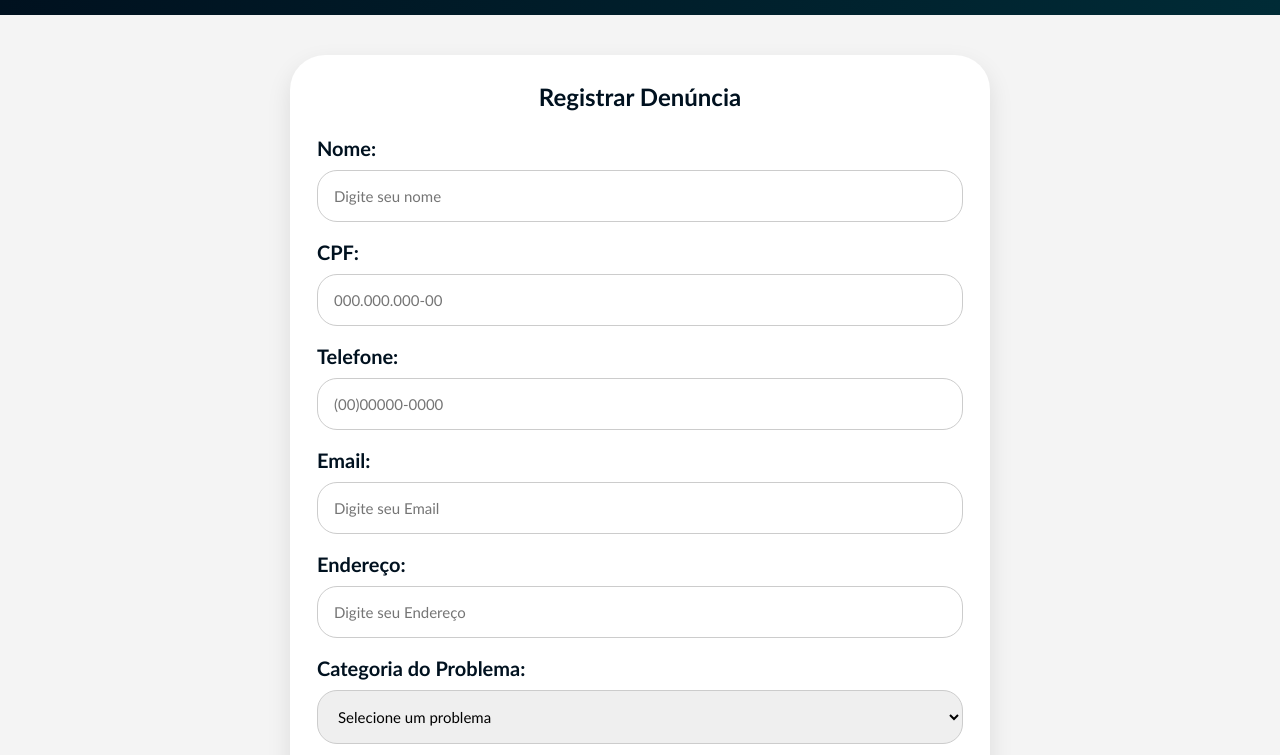
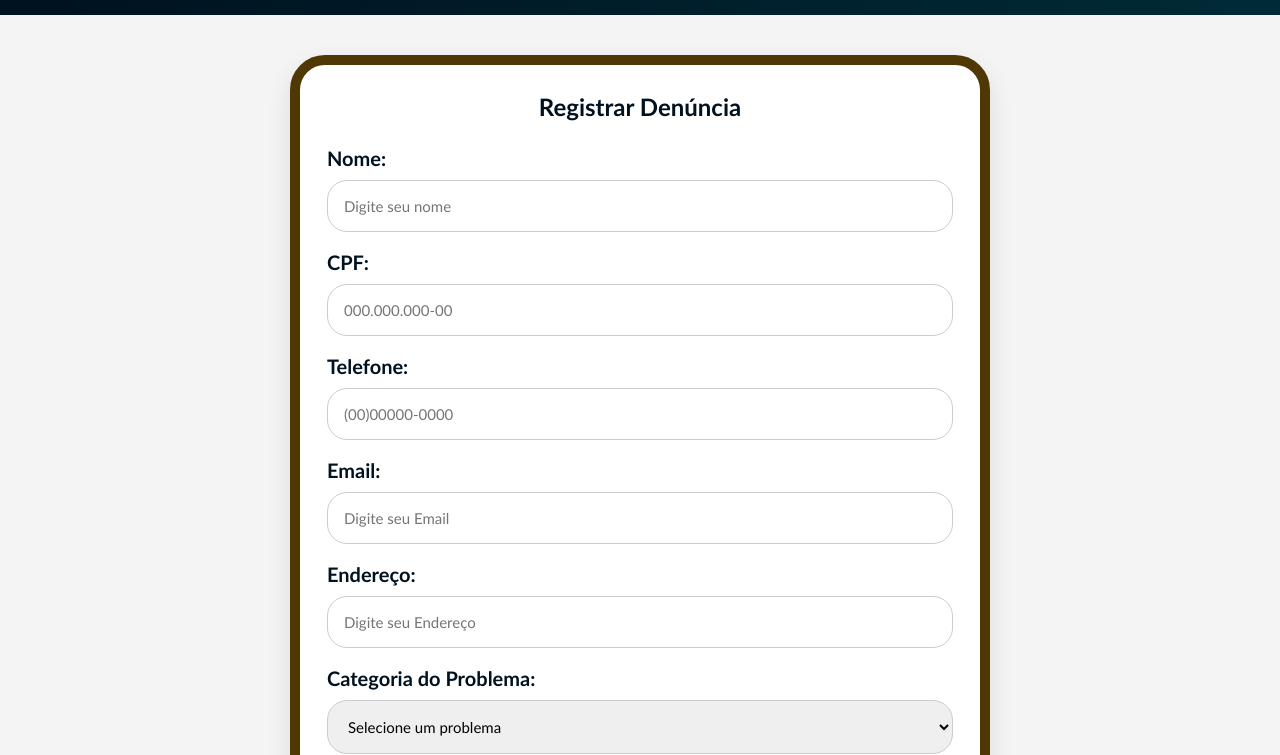
Before and after one commit to lucascordeirosoares972-debug/projeto-cidadao, a plain HTML site: page denuncia-principal.html in a window 1280 px wide. Shown: the part 63-818 px from the top of the page. Drawn offline with Linux system fonts and the light colour scheme.

Commit message:
Change box-shadow to solid border in formulario_border

```diff
--- a/css/denuncia.css
+++ b/css/denuncia.css
@@ -57,5 +57,5 @@
 }
 
 .formulario_border{
-    box-shadow: #503804;
+     border: 10px solid #503804;
 }
```
